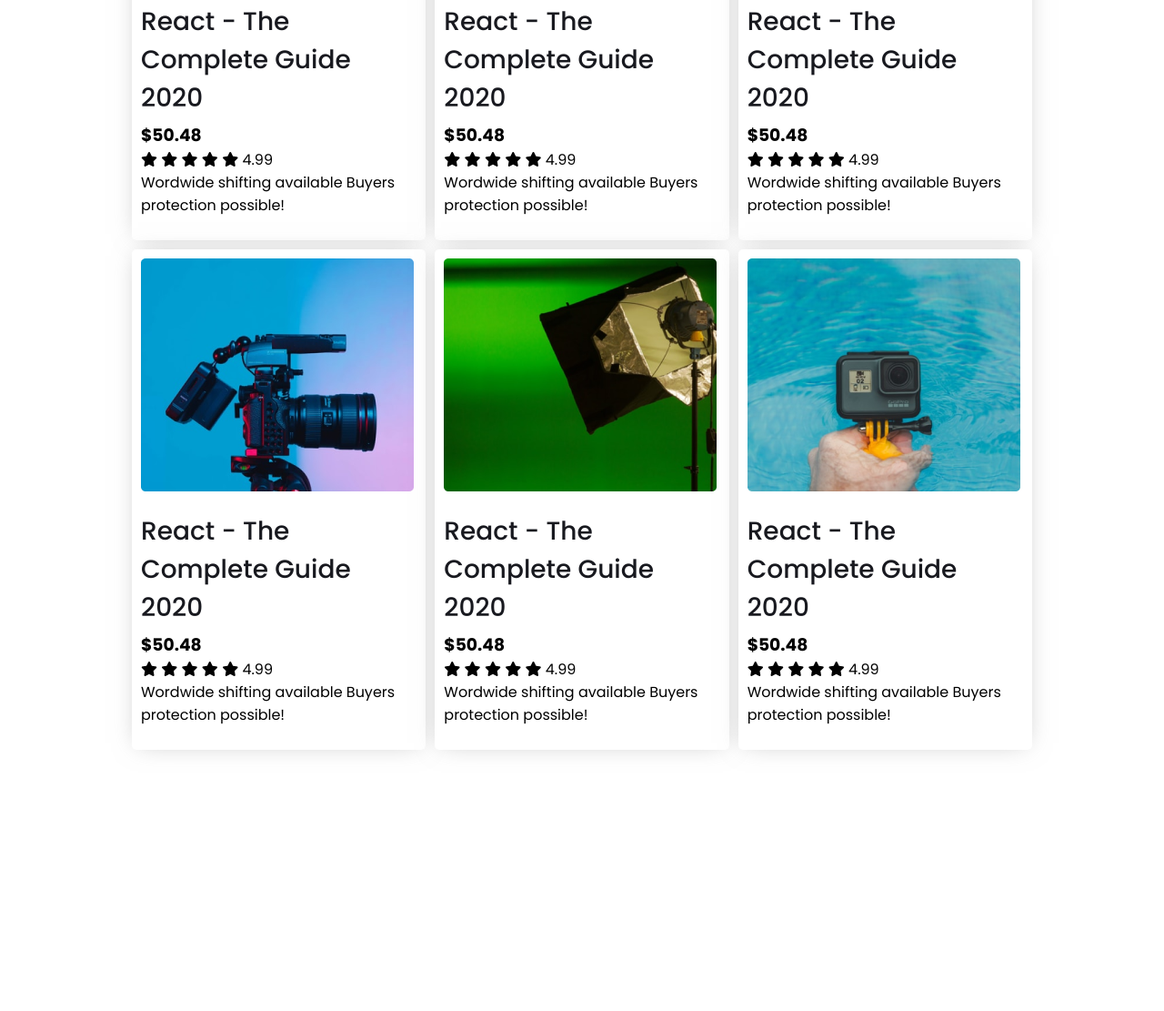
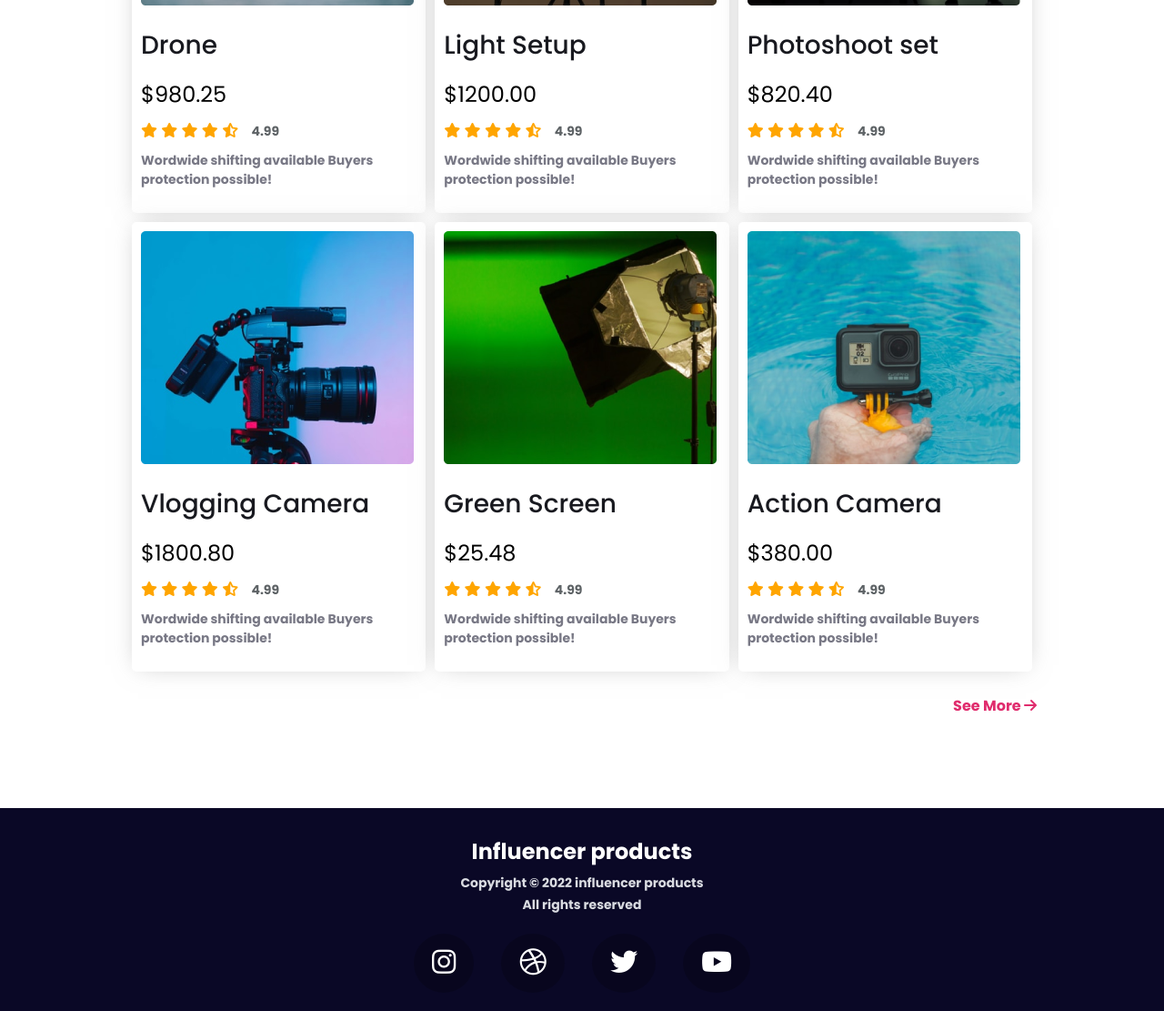
Before and after one commit to sajjad516/influencer-gears, a plain HTML site: page index.html in a window 1280 px wide. Shown: the part 1752-2863 px from the top of the page at 91% size. Before the commit the page ends 2601 px from the top, so only its background shows below. Drawn offline with Linux system fonts and the light colour scheme.

Commit message:
footer part add

```diff
--- a/css/style.css
+++ b/css/style.css
@@ -11,48 +11,46 @@ body {
   width: 1200px;
 }
 
-
 /* ---------- Navigation part css ---------- */
-header{
+header {
   margin-bottom: 200px;
 }
-nav{
+nav {
   display: flex;
   justify-content: center;
   padding: 50px 0;
 }
-.nav-bar{
+.nav-bar {
   display: flex;
   justify-content: space-between;
   align-items: center;
 }
 
-.nav-bar > ul{
+.nav-bar > ul {
   display: flex;
 }
-.nav-bar ul li{
+.nav-bar ul li {
   list-style: none;
   margin-left: 20px;
 }
-.nav-bar ul li a{
+.nav-bar ul li a {
   text-decoration: none;
-  color: #3A3A3A;
+  color: #3a3a3a;
   font-size: 16px;
   font-weight: 600;
   transition: 0.5s ease;
 }
-.nav-bar h3 a{
+.nav-bar h3 a {
   text-decoration: none;
-  color: #3A3A3A;
+  color: #3a3a3a;
   font-size: 24px;
   font-weight: 700;
 }
 .nav-bar h3 a:hover,
-.nav-bar ul li a:hover{
-color: #E02C6D;
+.nav-bar ul li a:hover {
+  color: #e02c6d;
   font-weight: 700;
 }
-
 
 /* ---------- header content section css ---------- */
 .content {
@@ -62,7 +60,7 @@ font-weight: 700;
 }
 .head-content {
   display: flex;
-  flex-direction:row;
+  flex-direction: row;
 }
 
 .head-left {
@@ -93,14 +91,14 @@ font-weight: 700;
   border-radius: 30px;
   transition: 0.5s ease-in-out;
 }
-.head-left a:hover{
+.head-left a:hover {
   background-color: #000;
   transition: 0.5s ease-in-out;
 }
 .head-left a span {
   padding-left: 10px;
 }
-.head-left a:hover span{
+.head-left a:hover span {
   color: #e02c6d;
   transition: 0.5s ease;
 }
@@ -109,28 +107,25 @@ transition: 0.5s ease;
   margin-left: 80px;
 }
 
-.head-right img{
+.head-right img {
   position: absolute;
   top: 30px;
 }
 
 /* ---------- sponser part css ---------- */
-.sponser{
+.sponser {
   display: flex;
   justify-content: center;
   padding: 20px;
 }
-.sponser-logo{
+.sponser-logo {
   display: flex;
   justify-content: center;
   margin: 20px 0;
 }
-.sponser-logo img{
+.sponser-logo img {
   padding: 15px 20px;
 }
-
-
-
 
 /* ---------- main part css ---------- */
 
@@ -145,9 +140,10 @@ main {
   width: 1000px;
   padding: 20px;
   border-radius: 5px;
+  margin-bottom: 80px;
 }
-.section-title{
-  color: #3A3A3A;
+.section-title {
+  color: #3a3a3a;
   font-size: 28px;
   font-weight: 600;
   margin-top: 10px;
@@ -155,7 +151,7 @@ margin-bottom: 50px;
   text-align: center;
 }
 
-.products{
+.products {
   display: grid;
   grid-template-columns: repeat(3, 1fr);
   grid-row-gap: 10px;
@@ -163,20 +159,94 @@ margin-bottom: 50px;
   padding: 5px;
   /* box-shadow: 0px 0px 25px -7px rgba(170,170,170,0.71); */
 }
-.product{
+.product {
   background-color: #fff;
   padding: 10px;
   border-radius: 5px;
-  box-shadow: 0px 0px 25px -7px rgba(170,170,170,0.71);
+  box-shadow: 0px 0px 25px -7px rgba(170, 170, 170, 0.71);
 }
-.product-details{
+.product-title {
+  font-size: 28px;
+  font-weight: 500;
+  color: #18191f;
+  margin-bottom: 5px;
+}
+.product-details {
   margin: 16px 0;
 }
-.product-title{
-font-size: 28px;
-font-weight: 500;
-color: #18191F;
-margin-bottom: 5px;
+.product-value{
+font-size: 24px;
+font-weight: 400;
+padding: 10px 0;
+}
+.product-info i{
+color: orange;
+}
+.product-info span{
+padding-left: 10px;
+color: #5E6366;
+font-size: 14px;
+font-weight: 700;
+}
+.product-info p{
+padding-top: 10px;
+font-size: 14px;
+font-weight: 700;
+color: #787885;
+}
+.btn{
+  float: right;
+  text-decoration: none;
+  margin-top: 20px;
+  font-size: 16px;
+  font-weight: 700;
+  color: #E02C6D;
+  transition: 0.4s ease-in-out;
+}
+.btn:hover{
+  color: #000;
 }
 
-                    /* ---------- main part css ---------- */
+          /* ---------- footer part css ---------- */
+footer{
+background-color:#0A0826;
+text-align: center;
+}
+.foot-con{
+  padding-top: 30px;
+}
+.foot-con h2{
+font-size: 24px;
+font-weight: 700;
+color: #fff;
+}
+.foot-con h3{
+padding: 5px 0;
+font-size: 14px;
+line-height: 24px;
+color: #D9DBE1;
+}
+.social-icon ul{
+  display: flex;
+  justify-content: center;
+padding-bottom: 20px;
+}
+.social-icon ul li{
+  list-style: none;
+  padding: 0 15px;
+  margin-top: 15px;
+}
+.social-icon ul li a{
+padding: 10px 20px;
+border-radius: 50%;
+background-color:rgba(0,0,0,0.2);
+display: block;
+font-size: 30px;
+}
+.social-icon ul li a i{
+color: #fff;
+}
+.social-icon ul li a i:hover{
+color: #e02c6d;
+transition: 0.2s ease-in-out;
+}
--- a/index.html
+++ b/index.html
@@ -14,10 +14,10 @@
     ></script>
   </head>
   <body>
-    <!-- ------------ navigation part start ---------- -->
 
     <!-- ------------ header part start ---------- -->
     <header>
+    <!-- ------------ navigation part start ---------- -->
       <nav>
         <div class="container nav-head">
           <div class="nav-bar">
@@ -50,7 +50,7 @@
       </section>
     </header>
 
-    <!-- ------------ sponser part end ---------- -->
+    <!-- ------------ sponser part start ---------- -->
 
     <section class="sponser">
       <div class="sponser-logo container">
@@ -67,7 +67,7 @@
 
 
 
-    <!-- ------------ sponser part end ---------- -->
+    <!-- ------------ main part start ---------- -->
     <main>
       <section class="product-container">
         <div class="all-product">
@@ -86,7 +86,7 @@
                             <i class="fas fa-star filled"></i>
                             <i class="fas fa-star filled"></i>
                             <i class="fas fa-star filled"></i>
-                            <i class="fas fa-star empty"></i>
+                            <i class="fas fa-star-half-alt"></i>
                             <span>$4.99</span>
                         </div>
                     </div>
@@ -107,7 +107,7 @@
                             <i class="fas fa-star filled"></i>
                             <i class="fas fa-star filled"></i>
                             <i class="fas fa-star filled"></i>
-                            <i class="fas fa-star empty"></i>
+                            <i class="fas fa-star-half-alt"></i>
                             <span>4.99</span>
                         </div>
                     </div>
@@ -128,7 +128,7 @@
                             <i class="fas fa-star filled"></i>
                             <i class="fas fa-star filled"></i>
                             <i class="fas fa-star filled"></i>
-                            <i class="fas fa-star empty"></i>
+                            <i class="fas fa-star-half-alt"></i>
                             <span>4.99</span>
                         </div>
                     </div>
@@ -141,19 +141,19 @@
                     <img src="images/drone.png" alt="">
                 </div>
                 <div class="product-details">
-                    <h3 class="product-title">React - The Complete Guide 2020</h3>
-                    <h3 class="product-value">$50.48</h3>
+                    <h3 class="product-title">Drone</h3>
+                    <h3 class="product-value">$980.25</h3>
                     <div class="product-info">
                         <div>
                             <i class="fas fa-star filled"></i>
                             <i class="fas fa-star filled"></i>
                             <i class="fas fa-star filled"></i>
                             <i class="fas fa-star filled"></i>
-                            <i class="fas fa-star empty"></i>
+                            <i class="fas fa-star-half-alt"></i>
                             <span>4.99</span>
                         </div>
+                        <p>Wordwide shifting available Buyers protection possible!</p>
                     </div>
-                    <p>Wordwide shifting available Buyers protection possible!</p>
                 </div>
             </div>
 
@@ -162,19 +162,19 @@
                     <img src="images/lights.png" alt="">
                 </div>
                 <div class="product-details">
-                    <h3 class="product-title">React - The Complete Guide 2020</h3>
-                    <h3 class="product-value">$50.48</h3>
+                    <h3 class="product-title">Light Setup</h3>
+                    <h3 class="product-value">$1200.00</h3>
                     <div class="product-info">
                         <div>
                             <i class="fas fa-star filled"></i>
                             <i class="fas fa-star filled"></i>
                             <i class="fas fa-star filled"></i>
                             <i class="fas fa-star filled"></i>
-                            <i class="fas fa-star empty"></i>
+                            <i class="fas fa-star-half-alt"></i>
                             <span>4.99</span>
                         </div>
+                        <p>Wordwide shifting available Buyers protection possible!</p>
                     </div>
-                    <p>Wordwide shifting available Buyers protection possible!</p>
                 </div>
             </div>
 
@@ -183,19 +183,19 @@
                     <img src="images/setup.png" alt="">
                 </div>
                 <div class="product-details">
-                    <h3 class="product-title">React - The Complete Guide 2020</h3>
-                    <h3 class="product-value">$50.48</h3>
+                    <h3 class="product-title">Photoshoot set</h3>
+                    <h3 class="product-value">$820.40</h3>
                     <div class="product-info">
                         <div>
                             <i class="fas fa-star filled"></i>
                             <i class="fas fa-star filled"></i>
                             <i class="fas fa-star filled"></i>
                             <i class="fas fa-star filled"></i>
-                            <i class="fas fa-star empty"></i>
+                            <i class="fas fa-star-half-alt"></i>
                             <span>4.99</span>
                         </div>
+                        <p>Wordwide shifting available Buyers protection possible!</p>
                     </div>
-                    <p>Wordwide shifting available Buyers protection possible!</p>
                 </div>
             </div>
 
@@ -204,19 +204,19 @@
                     <img src="images/camera.png" alt="">
                 </div>
                 <div class="product-details">
-                    <h3 class="product-title">React - The Complete Guide 2020</h3>
-                    <h3 class="product-value">$50.48</h3>
+                    <h3 class="product-title">Vlogging Camera</h3>
+                    <h3 class="product-value">$1800.80</h3>
                     <div class="product-info">
                         <div>
                             <i class="fas fa-star filled"></i>
                             <i class="fas fa-star filled"></i>
                             <i class="fas fa-star filled"></i>
                             <i class="fas fa-star filled"></i>
-                            <i class="fas fa-star empty"></i>
+                            <i class="fas fa-star-half-alt"></i>
                             <span>4.99</span>
                         </div>
+                        <p>Wordwide shifting available Buyers protection possible!</p>
                     </div>
-                    <p>Wordwide shifting available Buyers protection possible!</p>
                 </div>
             </div>
 
@@ -225,19 +225,19 @@
                     <img src="images/single-light.png" alt="">
                 </div>
                 <div class="product-details">
-                    <h3 class="product-title">React - The Complete Guide 2020</h3>
-                    <h3 class="product-value">$50.48</h3>
+                    <h3 class="product-title">Green Screen</h3>
+                    <h3 class="product-value">$25.48</h3>
                     <div class="product-info">
                         <div>
                             <i class="fas fa-star filled"></i>
                             <i class="fas fa-star filled"></i>
                             <i class="fas fa-star filled"></i>
                             <i class="fas fa-star filled"></i>
-                            <i class="fas fa-star empty"></i>
+                            <i class="fas fa-star-half-alt"></i>
                             <span>4.99</span>
                         </div>
+                        <p>Wordwide shifting available Buyers protection possible!</p>
                     </div>
-                    <p>Wordwide shifting available Buyers protection possible!</p>
                 </div>
             </div>
 
@@ -246,26 +246,45 @@
                     <img src="images/action.png" alt="">
                 </div>
                 <div class="product-details">
-                    <h3 class="product-title">React - The Complete Guide 2020</h3>
-                    <h3 class="product-value">$50.48</h3>
+                    <h3 class="product-title">Action Camera</h3>
+                    <h3 class="product-value">$380.00</h3>
                     <div class="product-info">
                         <div>
                             <i class="fas fa-star filled"></i>
                             <i class="fas fa-star filled"></i>
                             <i class="fas fa-star filled"></i>
                             <i class="fas fa-star filled"></i>
-                            <i class="fas fa-star empty"></i>
+                            <i class="fas fa-star-half-alt"></i>
                             <span>4.99</span>
                         </div>
+                        <p>Wordwide shifting available Buyers protection possible!</p>
                     </div>
-                    <p>Wordwide shifting available Buyers protection possible!</p>
                 </div>
             </div>
 
         </div>
         </div>
+        <a href="#" class="btn">See More <span><i class="fas fa-arrow-right"></i></span></a>
       </section>
     </main>
 
+    <!-- ------------ main part start ---------- -->
+    <footer>
+        <div class="foot-sec">
+            <div class="foot-con">
+                <h2>Influencer products</h2>
+                <h3>Copyright &copy; 2022  influencer products <br>All rights reserved</h3>
+            </div>
+            <div class="social-icon">
+                <ul>
+                    <li><a href="#"><i class="fab fa-instagram"></i></a></li>
+                    <li><a href="#"><i class="fab fa-dribbble"></i></a></li>
+                    <li><a href="#"><i class="fab fa-twitter"></i></a></li>
+                    <li><a href="#"><i class="fab fa-youtube"></i></a></li>
+                </ul>
+            </div>
+        </div>
+    </footer>
+
   </body>
 </html>
```
Lines whose indentation alone changed are shown as unchanged.
